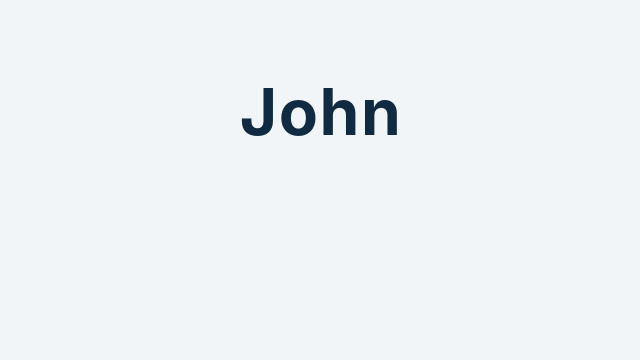
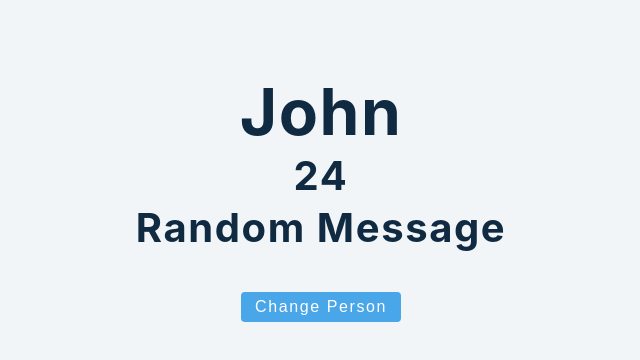
Before and after one commit to ismaelBZ/react-tutorial-2020-john-smilga, a React (Create React App) app: page / in a window 1280 px wide. Shown: the top 360 px of the page, without its empty margins (319-959 px from the left). Built offline with nearby package versions, Linux system fonts and the light colour scheme.

Commit message:
Error when change data type/structure in use state

```diff
--- a/src/tutorials/useState/4-useState-object.jsx
+++ b/src/tutorials/useState/4-useState-object.jsx
@@ -7,10 +7,18 @@ const UseStateObject = () => {
     age: 24,
     message: "random message",
   });
+  const changePerson = () => {
+    setPeople('Peter')
+  }
   console.log(people);
   return (
     <>
      <h1>{people.name}</h1>
+     <h2>{people.age}</h2>
+     <h2>{people.message}</h2>
+     <button className='btn' onClick={changePerson}>
+      Change Person
+     </button>
     </>
   );
 };
```
